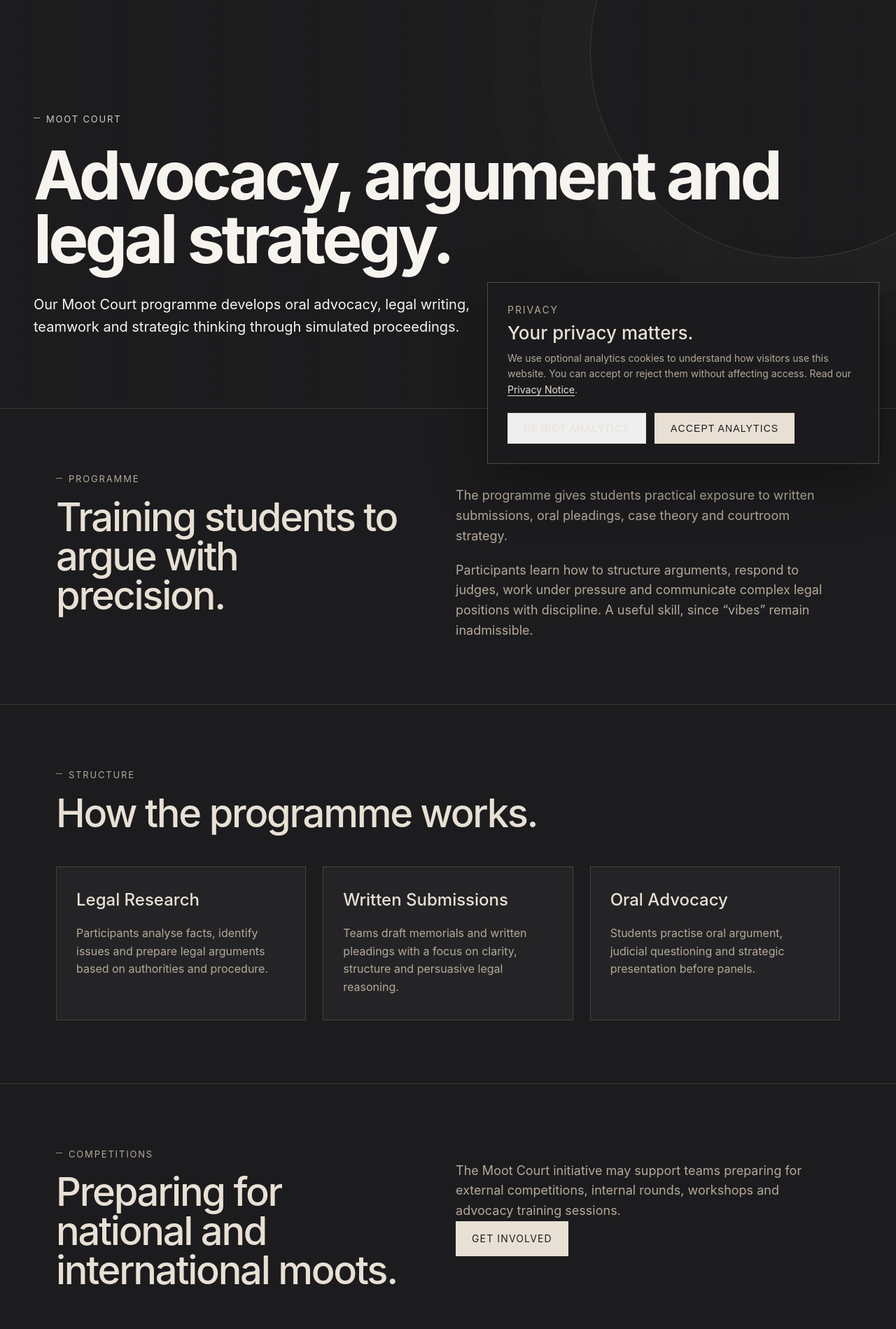
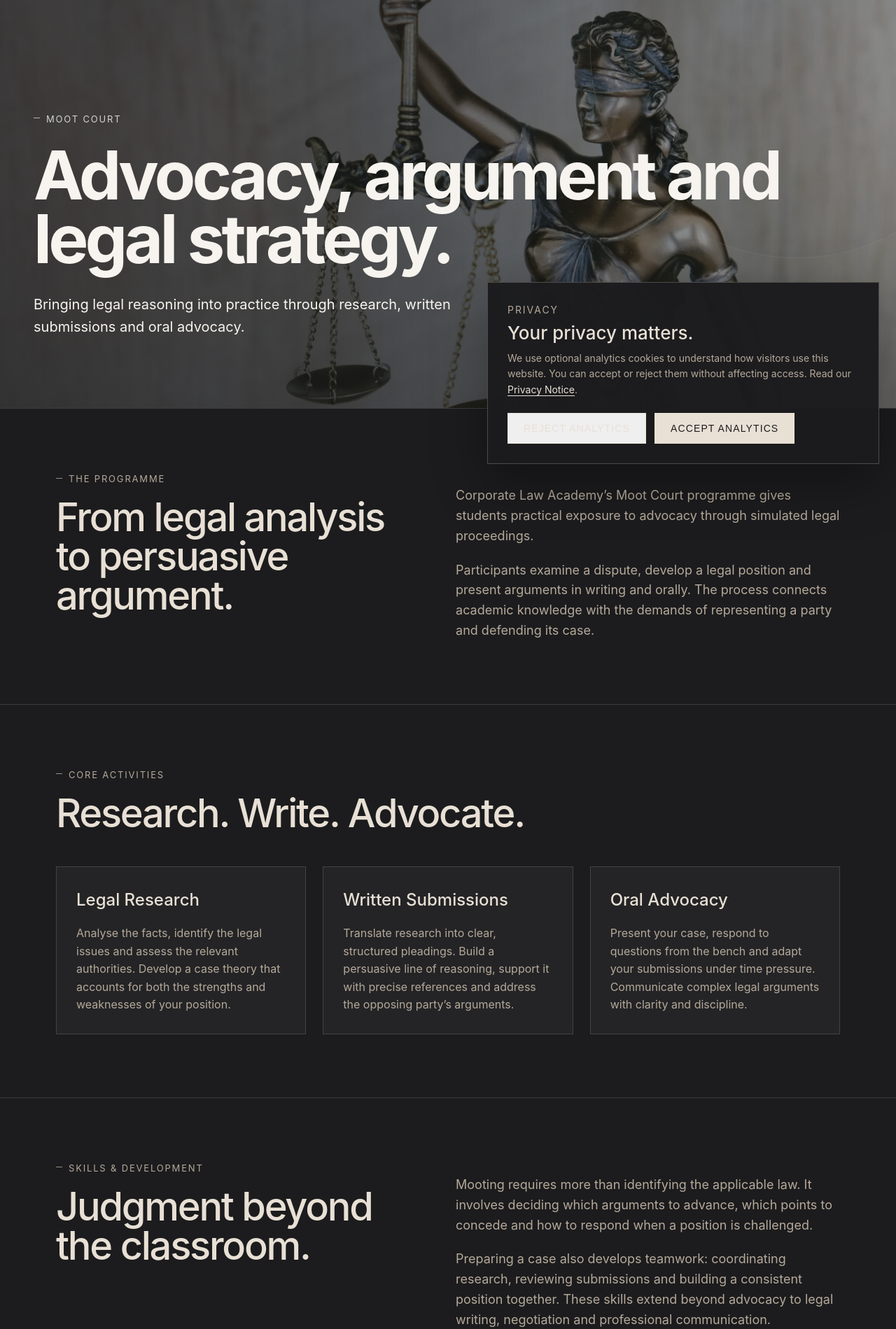
Before and after one commit to corporatelawacademybocconi-dev/Supersite, a Flask app: page /our-work/moot-court in a window 1280 px wide. Shown: the part 113-2012 px from the top of the page at 70% size. Run offline with Flask 3, Linux system fonts and the light colour scheme; data that the repository does not hold is empty; some libraries are stand-ins or nearby versions.

Commit message:
Moot Court

```diff
--- a/templates/our_work/moot_court.html
+++ b/templates/our_work/moot_court.html
@@ -1,10 +1,10 @@
 {% extends "base.html" %}
 
-{% block title %}Moot Court{% endblock %}
+{% block title %}Moot Court | Corporate Law Academy{% endblock %}
 
 {% block content %}
 
-<section class="page-hero">
+<section class="page-hero" style="background-image: url('/static/images/moot-court-hero.webp');">
     <div class="page-hero-inner">
         <p class="page-hero-label">Moot Court</p>
 
@@ -13,8 +13,8 @@
         </h1>
 
         <p class="page-hero-text">
-            Our Moot Court programme develops oral advocacy, legal writing,
-            teamwork and strategic thinking through simulated proceedings.
+            Bringing legal reasoning into practice through research,
+            written submissions and oral advocacy.
         </p>
     </div>
 </section>
@@ -22,23 +22,25 @@
 <section class="section">
     <div class="container split-layout">
         <div>
-            <p class="section-label">Programme</p>
+            <p class="section-label">The Programme</p>
 
             <h2 class="section-title">
-                Training students to argue with precision.
+                From legal analysis to persuasive argument.
             </h2>
         </div>
 
         <div>
             <p class="section-text">
-                The programme gives students practical exposure to written
-                submissions, oral pleadings, case theory and courtroom strategy.
+                Corporate Law Academy’s Moot Court programme gives
+                students practical exposure to advocacy through
+                simulated legal proceedings.
             </p>
 
             <p class="section-text">
-                Participants learn how to structure arguments, respond to judges,
-                work under pressure and communicate complex legal positions with
-                discipline. A useful skill, since “vibes” remain inadmissible.
+                Participants examine a dispute, develop a legal
+                position and present arguments in writing and orally.
+                The process connects academic knowledge with the
+                demands of representing a party and defending its case.
             </p>
         </div>
     </div>
@@ -47,10 +49,10 @@
 <section class="section">
     <div class="container">
         <div class="section-header">
-            <p class="section-label">Structure</p>
+            <p class="section-label">Core Activities</p>
 
             <h2 class="section-title">
-                How the programme works.
+                Research. Write. Advocate.
             </h2>
         </div>
 
@@ -58,79 +60,87 @@
             <article class="card">
                 <h3>Legal Research</h3>
                 <p>
-                    Participants analyse facts, identify issues and prepare
-                    legal arguments based on authorities and procedure.
+                    Analyse the facts, identify the legal issues and
+                    assess the relevant authorities. Develop a case
+                    theory that accounts for both the strengths and
+                    weaknesses of your position.
                 </p>
             </article>
 
             <article class="card">
                 <h3>Written Submissions</h3>
                 <p>
-                    Teams draft memorials and written pleadings with a focus
-                    on clarity, structure and persuasive legal reasoning.
+                    Translate research into clear, structured pleadings.
+                    Build a persuasive line of reasoning, support it
+                    with precise references and address the opposing
+                    party’s arguments.
                 </p>
             </article>
 
             <article class="card">
                 <h3>Oral Advocacy</h3>
                 <p>
-                    Students practise oral argument, judicial questioning and
-                    strategic presentation before panels.
+                    Present your case, respond to questions from the
+                    bench and adapt your submissions under time
+                    pressure. Communicate complex legal arguments
+                    with clarity and discipline.
                 </p>
             </article>
         </div>
     </div>
 </section>
 
-{% if competitions %}
-<section class="section">
-    <div class="container">
-
-        <div class="section-header">
-            <p class="section-label">Competitions</p>
-            <h2 class="section-title">Preparing for national and international moots.</h2>
-        </div>
-
-        <div class="grid grid-3">
-            {% for competition in competitions %}
-            <article class="card">
-                {% if competition.cover_image_url %}
-                <img src="{{ competition.cover_image_url }}" alt="{{ competition.title }}"
-                    style="width: 100%; border-radius: 8px; margin-bottom: 16px;">
-                {% endif %}
-
-                <h3>{{ competition.title }}</h3>
-
-                {% if competition.date %}
-                <p style="color: var(--taupe); font-size: 14px; margin-bottom: 12px;">{{ competition.date }}</p>
-                {% endif %}
-
-                <p>{{ competition.description }}</p>
-                <a href="{{ url_for('competition_detail', slug=competition.slug) }}" class="card-link">View →</a>
-            </article>
-            {% endfor %}
-        </div>
-
-    </div>
-</section>
-{% else %}
 <section class="section">
     <div class="container split-layout">
         <div>
-            <p class="section-label">Competitions</p>
-            <h2 class="section-title">Preparing for national and international moots.</h2>
+            <p class="section-label">Skills & Development</p>
+
+            <h2 class="section-title">
+                Judgment beyond the classroom.
+            </h2>
         </div>
+
         <div>
             <p class="section-text">
-                The Moot Court initiative may support teams preparing for
-                external competitions, internal rounds, workshops and advocacy
-                training sessions.
+                Mooting requires more than identifying the applicable
+                law. It involves deciding which arguments to advance,
+                which points to concede and how to respond when a
+                position is challenged.
             </p>
-            <a href="{{ url_for('contact') }}" class="btn btn-primary">Get Involved</a>
+
+            <p class="section-text">
+                Preparing a case also develops teamwork: coordinating
+                research, reviewing submissions and building a
+                consistent position together. These skills extend
+                beyond advocacy to legal writing, negotiation and
+                professional communication.
+            </p>
         </div>
     </div>
 </section>
-{% endif %}
+
+<section class="section">
+    <div class="container split-layout">
+        <div>
+            <p class="section-label">Participation</p>
+
+            <h2 class="section-title">
+                Get involved in Moot Court.
+            </h2>
+        </div>
+
+        <div>
+            <p class="section-text">
+                Interested in taking part? Contact the Corporate Law
+                Academy team to learn about available opportunities,
+                participation requirements and preparation.
+            </p>
+
+            <a href="{{ url_for('contact') }}" class="btn btn-primary">
+                Contact the Team
+            </a>
+        </div>
+    </div>
 </section>
 
 {% endblock %}
```
Also changed, not shown: static/images/moot-court-hero.webp (added).
